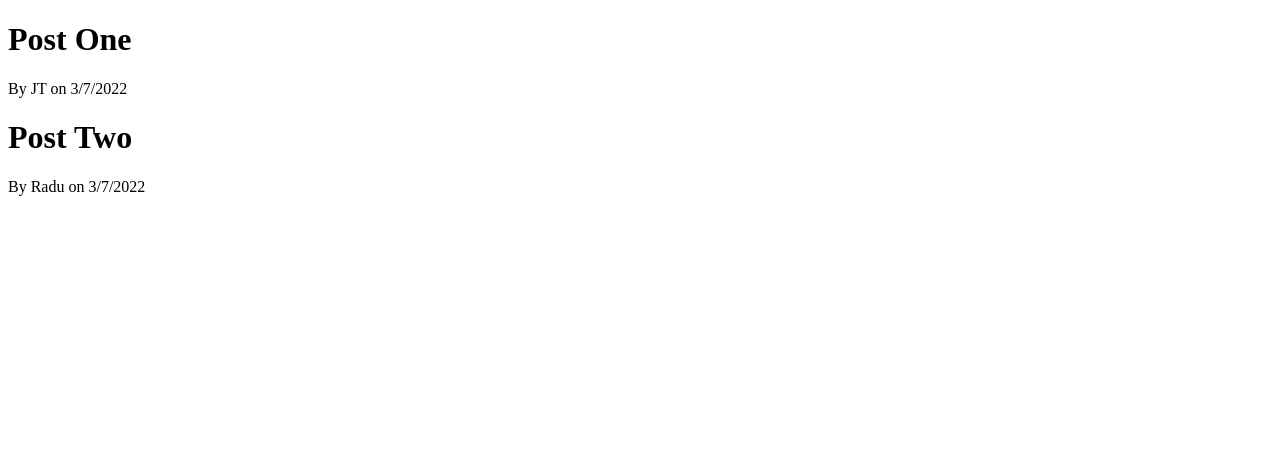
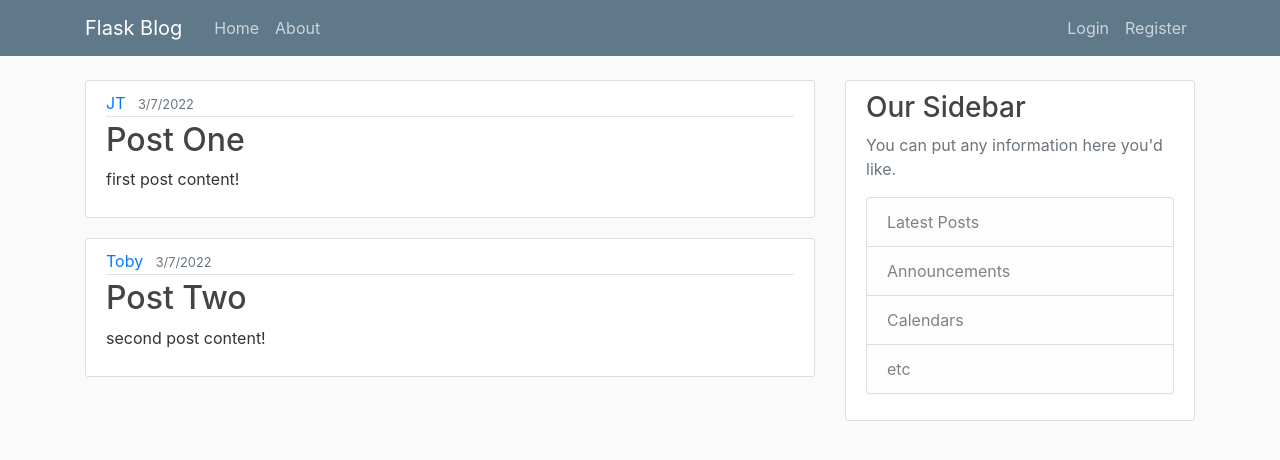
Before and after one commit to technology-jt/flask-experiment, a Flask app: page / in a window 1280 px wide. Shown: the top 460 px of the page. Run offline with Flask 2, Linux system fonts and the light colour scheme; some libraries are stand-ins or nearby versions.

Commit message:
templating on flask

```diff
--- a/app.py
+++ b/app.py
@@ -1,4 +1,4 @@
-from flask import Flask, escape, request, render_template
+from flask import Flask, escape, request, render_template, url_for
 
 app = Flask(__name__)
 
@@ -10,7 +10,7 @@ posts = [
         'date_posted': '3/7/2022'
     },
     {
-        'author': 'Radu',
+        'author': 'Toby',
         'title': 'Post Two',
         'content': 'second post content!',
         'date_posted': '3/7/2022'
--- /dev/null
+++ b/static/main.css
@@ -0,0 +1,80 @@
+body {
+    background: #fafafa;
+    color: #333333;
+    margin-top: 5rem;
+  }
+
+  h1, h2, h3, h4, h5, h6 {
+    color: #444444;
+  }
+
+  .bg-steel {
+    background-color: #5f788a;
+  }
+
+  .site-header .navbar-nav .nav-link {
+    color: #cbd5db;
+  }
+
+  .site-header .navbar-nav .nav-link:hover {
+    color: #ffffff;
+  }
+
+  .site-header .navbar-nav .nav-link.active {
+    font-weight: 500;
+  }
+
+  .content-section {
+    background: #ffffff;
+    padding: 10px 20px;
+    border: 1px solid #dddddd;
+    border-radius: 3px;
+    margin-bottom: 20px;
+  }
+
+  .article-title {
+    color: #444444;
+  }
+
+  a.article-title:hover {
+    color: #428bca;
+    text-decoration: none;
+  }
+
+  .article-content {
+    white-space: pre-line;
+  }
+
+  .article-img {
+    height: 65px;
+    width: 65px;
+    margin-right: 16px;
+  }
+
+  .article-metadata {
+    padding-bottom: 1px;
+    margin-bottom: 4px;
+    border-bottom: 1px solid #e3e3e3
+  }
+
+  .article-metadata a:hover {
+    color: #333;
+    text-decoration: none;
+  }
+
+  .article-svg {
+    width: 25px;
+    height: 25px;
+    vertical-align: middle;
+  }
+
+  .account-img {
+    height: 125px;
+    width: 125px;
+    margin-right: 20px;
+    margin-bottom: 16px;
+  }
+
+  .account-heading {
+    font-size: 2.5rem;
+  }
--- a/templates/home.html
+++ b/templates/home.html
@@ -1,7 +1,15 @@
 {% extends "layout.html" %}
 {% block content %}
     {% for post in posts %}
-        <h1>{{ post.title }}</h1>
-        <p>By {{ post.author }} on {{ post.date_posted}}</p>
+        <article class="media content-section">
+            <div class="media-body">
+            <div class="article-metadata">
+                <a class="mr-2" href="#">{{ post.author }}</a>
+                <small class="text-muted">{{ post.date_posted }}</small>
+            </div>
+            <h2><a class="article-title" href="#">{{ post.title }}</a></h2>
+            <p class="article-content">{{ post.content }}</p>
+            </div>
+        </article>
     {% endfor %}
 {% endblock content %}
--- a/templates/layout.html
+++ b/templates/layout.html
@@ -1,9 +1,15 @@
 <!DOCTYPE html>
 <html lang="en">
 <head>
-    <meta charset="UTF-8">
-    <meta http-equiv="X-UA-Compatible" content="IE=edge">
-    <meta name="viewport" content="width=device-width, initial-scale=1.0">
+    <!-- Required meta tags -->
+    <meta charset="utf-8">
+    <meta name="viewport" content="width=device-width, initial-scale=1">
+
+    <!-- Bootstrap CSS -->
+    <link rel="stylesheet" href="https://maxcdn.bootstrapcdn.com/bootstrap/4.0.0/css/bootstrap.min.css" integrity="sha384-Gn5384xqQ1aoWXA+058RXPxPg6fy4IWvTNh0E263XmFcJlSAwiGgFAW/dAiS6JXm" crossorigin="anonymous">
+
+    <link rel="stylesheet" type="text/css" href="{{ url_for('static', filename='main.css') }}">
+
         {% if title %}
             <title>Flask Blog - {{ title }}</title>
         {% else %}
@@ -11,6 +17,46 @@
         {% endif %}
 </head>
 <body>
-    {% block content %}{% endblock %}
+    <header class="site-header">
+        <nav class="navbar navbar-expand-md navbar-dark bg-steel fixed-top">
+        <div class="container">
+            <a class="navbar-brand mr-4" href="/">Flask Blog</a>
+            <button class="navbar-toggler" type="button" data-toggle="collapse" data-target="#navbarToggle" aria-controls="navbarToggle" aria-expanded="false" aria-label="Toggle navigation">
+            <span class="navbar-toggler-icon"></span>
+            </button>
+            <div class="collapse navbar-collapse" id="navbarToggle">
+            <div class="navbar-nav mr-auto">
+                <a class="nav-item nav-link" href="/">Home</a>
+                <a class="nav-item nav-link" href="/about">About</a>
+            </div>
+            <!-- Navbar Right Side -->
+            <div class="navbar-nav">
+                <a class="nav-item nav-link" href="/login">Login</a>
+                <a class="nav-item nav-link" href="/register">Register</a>
+            </div>
+            </div>
+        </div>
+        </nav>
+    </header>
+    <main role="main" class="container">
+        <div class="row">
+          <div class="col-md-8">
+            {% block content %}{% endblock %}
+          </div>
+          <div class="col-md-4">
+            <div class="content-section">
+              <h3>Our Sidebar</h3>
+              <p class='text-muted'>You can put any information here you'd like.
+                <ul class="list-group">
+                  <li class="list-group-item list-group-item-light">Latest Posts</li>
+                  <li class="list-group-item list-group-item-light">Announcements</li>
+                  <li class="list-group-item list-group-item-light">Calendars</li>
+                  <li class="list-group-item list-group-item-light">etc</li>
+                </ul>
+              </p>
+            </div>
+          </div>
+        </div>
+      </main>
 </body>
 </html>
```
